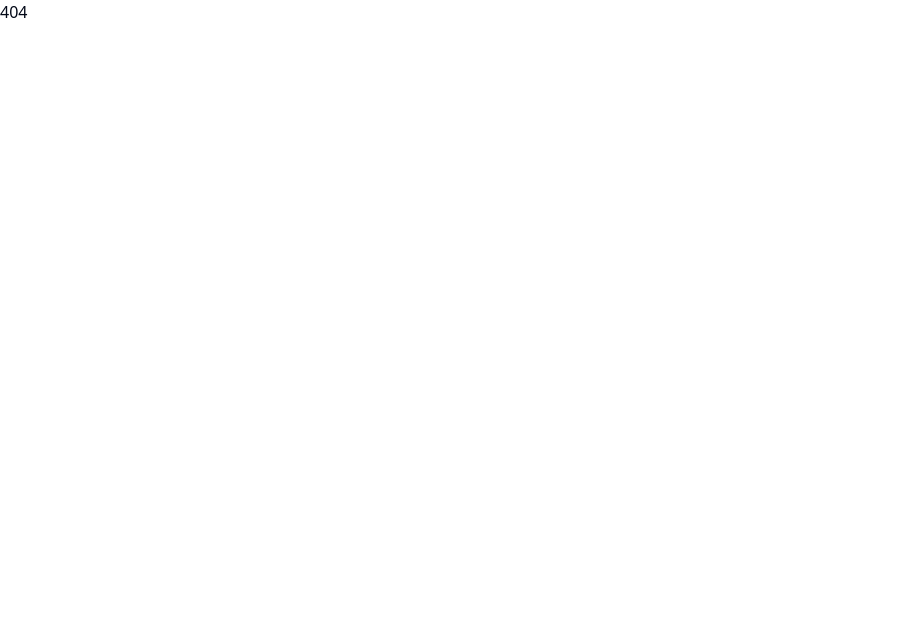
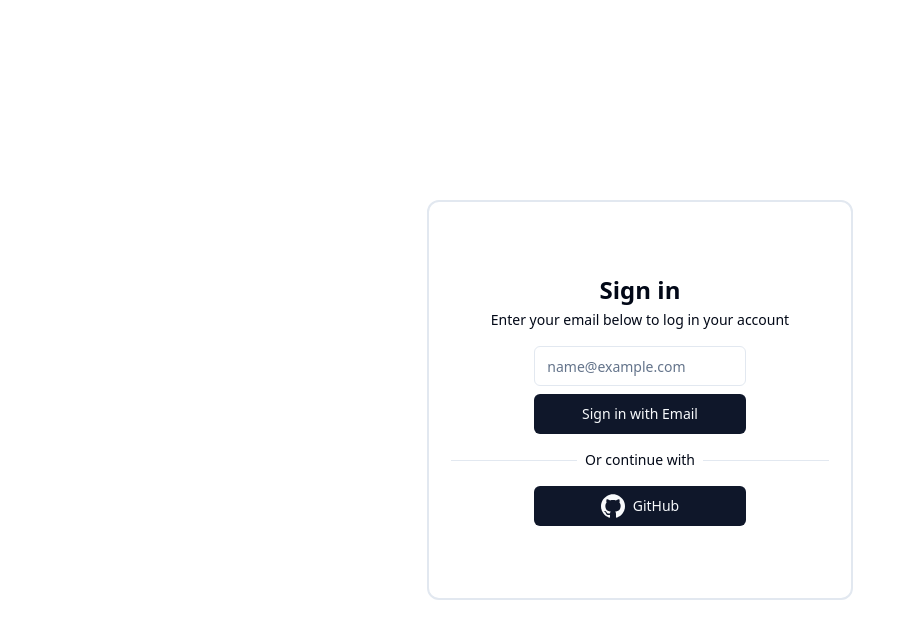
Before and after one commit to duykasama/simple-chat-app, a React (Vite) app: page /login in a window 1280 px wide. Before the commit this address had no page. Shown: the top 638 px of the page, without its empty margins (0-916 px from the left). Built offline with nearby package versions, Linux system fonts and the light colour scheme.

Commit message:
feat: add login page

```diff
--- a/package.json
+++ b/package.json
@@ -11,6 +11,7 @@
   },
   "dependencies": {
     "@radix-ui/react-separator": "^1.0.3",
+    "@radix-ui/react-slot": "^1.0.2",
     "class-variance-authority": "^0.7.0",
     "clsx": "^2.1.0",
     "localforage": "^1.10.0",
--- /dev/null
+++ b/src/components/ui/button.tsx
@@ -0,0 +1,56 @@
+import * as React from "react"
+import { Slot } from "@radix-ui/react-slot"
+import { cva, type VariantProps } from "class-variance-authority"
+
+import { cn } from "@/lib/utils"
+
+const buttonVariants = cva(
+  "inline-flex items-center justify-center whitespace-nowrap rounded-md text-sm font-medium ring-offset-background transition-colors focus-visible:outline-none focus-visible:ring-2 focus-visible:ring-ring focus-visible:ring-offset-2 disabled:pointer-events-none disabled:opacity-50",
+  {
+    variants: {
+      variant: {
+        default: "bg-primary text-primary-foreground hover:bg-primary/90",
+        destructive:
+          "bg-destructive text-destructive-foreground hover:bg-destructive/90",
+        outline:
+          "border border-input bg-background hover:bg-accent hover:text-accent-foreground",
+        secondary:
+          "bg-secondary text-secondary-foreground hover:bg-secondary/80",
+        ghost: "hover:bg-accent hover:text-accent-foreground",
+        link: "text-primary underline-offset-4 hover:underline",
+      },
+      size: {
+        default: "h-10 px-4 py-2",
+        sm: "h-9 rounded-md px-3",
+        lg: "h-11 rounded-md px-8",
+        icon: "h-10 w-10",
+      },
+    },
+    defaultVariants: {
+      variant: "default",
+      size: "default",
+    },
+  }
+)
+
+export interface ButtonProps
+  extends React.ButtonHTMLAttributes<HTMLButtonElement>,
+    VariantProps<typeof buttonVariants> {
+  asChild?: boolean
+}
+
+const Button = React.forwardRef<HTMLButtonElement, ButtonProps>(
+  ({ className, variant, size, asChild = false, ...props }, ref) => {
+    const Comp = asChild ? Slot : "button"
+    return (
+      <Comp
+        className={cn(buttonVariants({ variant, size, className }))}
+        ref={ref}
+        {...props}
+      />
+    )
+  }
+)
+Button.displayName = "Button"
+
+export { Button, buttonVariants }
--- /dev/null
+++ b/src/pages/Login/index.tsx
@@ -0,0 +1,37 @@
+import { Button } from "@/components/ui/button";
+import { Icons } from "@/components/ui/icons";
+import { Input } from "@/components/ui/input";
+import { Separator } from "@/components/ui/separator";
+
+const Login = () => {
+    const handleSubmit = (e: React.FormEvent<HTMLFormElement>) => {
+        e.preventDefault();
+        console.log("Form submitted");
+    };
+
+    return (
+        <main className="h-screen w-screen flex flex-col justify-center items-center">
+            <div className="w-1/3 min-h-[50%] py-16 flex flex-col justify-center items-center gap-4 border-2 rounded-xl">
+                <div className="flex flex-col gap-1 justify-center items-center">
+                    <h1 className="text-2xl font-semibold">Sign in</h1>
+                    <p className="text-sm font-light">Enter your email below to log in your account</p>
+                </div>
+                <form onSubmit={handleSubmit} className="w-1/2 flex flex-col justify-between gap-2">
+                    <Input type="email" placeholder="name@example.com" />
+                    <Button type="submit" className="bg-secondary-foreground hover:bg-secondary-foreground/90">Sign in with Email</Button>
+                </form>
+                <div className="flex justify-center items-center gap-2">
+                    <Separator />
+                    <p className="text-nowrap text-sm">Or continue with</p>
+                    <Separator />
+                </div>
+                <Button type="button" className="flex justify-center items-center gap-2 w-1/2 bg-secondary-foreground hover:bg-secondary-foreground/90">
+                    <Icons.gitHub className="w-6 h-6" />
+                    <span>GitHub</span>
+                </Button>
+            </div>
+        </main>
+    );
+};
+
+export default Login;
--- /dev/null
+++ b/src/routes/PrivateRoute.tsx
@@ -0,0 +1,14 @@
+import { Navigate, Outlet } from "react-router-dom";
+
+const PrivateRoute = () => {
+    const isAuthenticated = true;
+    return (
+        isAuthenticated ? (
+            <Outlet />
+        ) : (
+            <Navigate to="/login" />
+        )
+    );
+};
+
+export default PrivateRoute;
--- a/src/routes/index.tsx
+++ b/src/routes/index.tsx
@@ -2,6 +2,8 @@ import { createBrowserRouter } from "react-router-dom";
 import Error from "@/pages/Error";
 import DefaultLayout from "@/layouts/DefaultLayout";
 import Home from "./Home/";
+import PrivateRoute from "./PrivateRoute";
+import Login from "@/pages/Login";
 
 const router = createBrowserRouter([
     {
@@ -11,13 +13,24 @@ const router = createBrowserRouter([
         children: [
             {
                 path: '/',
-                element: <Home />,
-            },
-            {
-                path: '/about',
-                element: <h1>About</h1>,
+                element: <PrivateRoute />,
+                children: [
+                    {
+                        path: '/',
+                        element: <Home />,
+                    },
+                    {
+                        path: '/about',
+                        element: <h1>About</h1>,
+                    },
+                ],
             },
         ],
+    },
+    {
+        path: '/login',
+        element: <Login />,
+        errorElement: <Error />,
     },
 ]);
 
```
Also changed, not shown: 1 other file (tests, documents, lock files or other folders).
